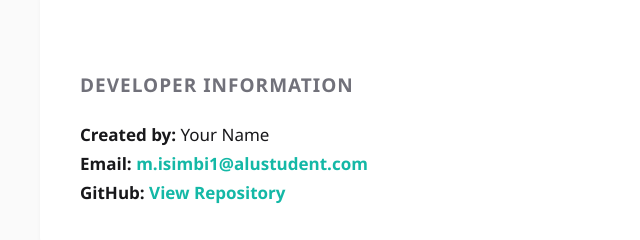
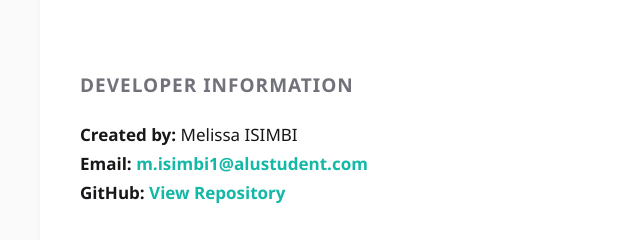
Before and after one commit to Melissa24808/CampusLifePlanner, a plain HTML site: page html/about.html in a window 1280 px wide. Shown: the part 1260-1500 px from the top of the page, 0-640 px from the left. Drawn offline with Linux system fonts and the light colour scheme.

Commit message:
Update about.html

```diff
--- a/html/about.html
+++ b/html/about.html
@@ -113,7 +113,7 @@
 
           <div class="developer-info">
             <h3>Developer Information</h3>
-            <p><strong>Created by:</strong> Your Name</p>
+            <p><strong>Created by:</strong> Melissa ISIMBI</p>
             <p>
               <strong>Email:</strong>
               <a href="mailto:m.isimbi1@alustudent.com">m.isimbi1@alustudent.com</a>
```
